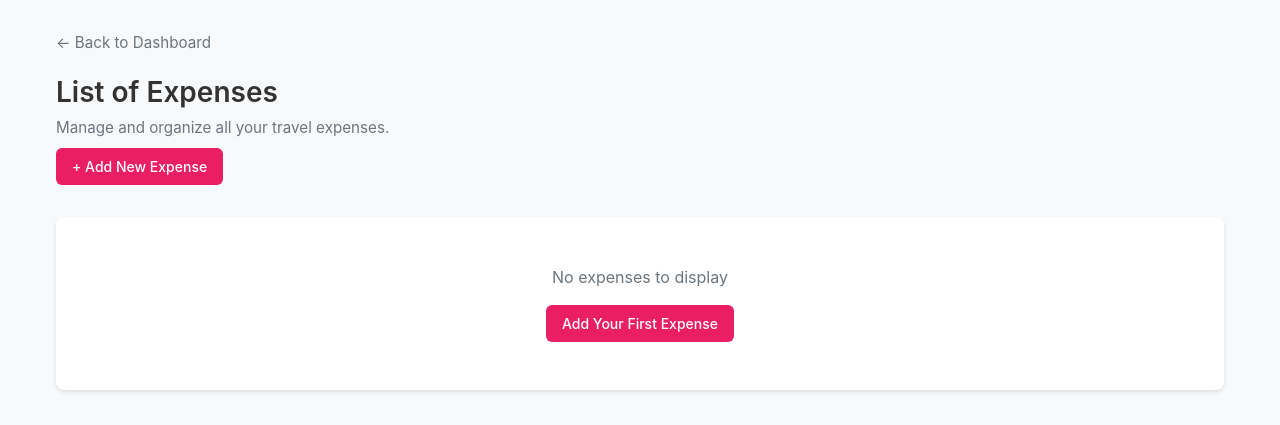
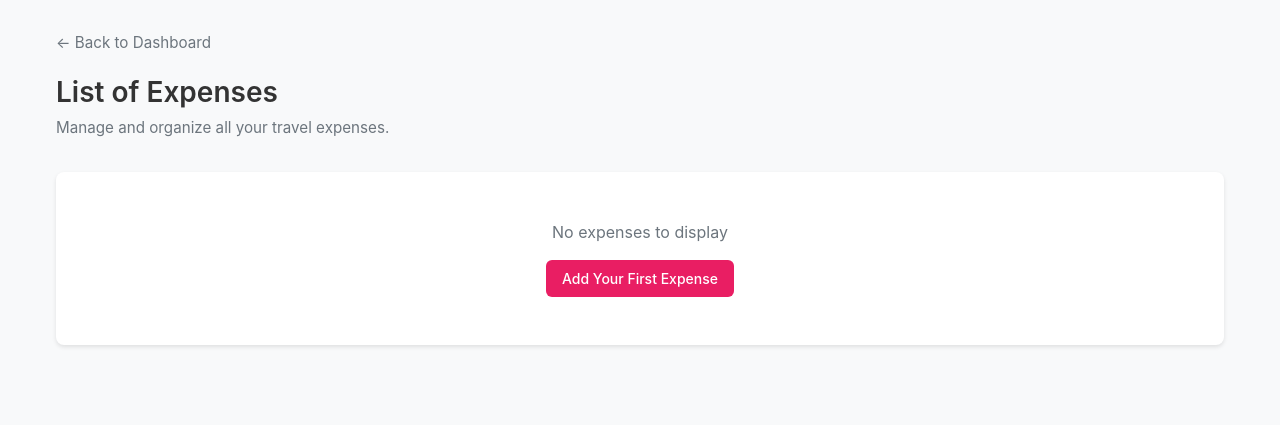
Before and after one commit to emsmccoy/travelpork, a Django app: page /expenses/list/traveller/ in a window 1280 px wide. Shown: the part 70-495 px from the top of the page. Run offline with Django 5.2, Linux system fonts and the light colour scheme; the visitor is signed in with stand-in values (Sample User, id 1); data that the repository does not hold is empty.

Commit message:
fix the expense form

```diff
--- a/expenses/urls.py
+++ b/expenses/urls.py
@@ -4,7 +4,7 @@ from . import views
 app_name = 'expenses'
 
 urlpatterns = [
-    path('create/', views.create_expense, name='expense_create'),
+    # path('create/', views.create_expense, name='expense_create'),
     path('list/traveller/', views.expense_list_traveller, name='expense_list_traveller'),
     path('list/approver/', views.expense_list_approver, name='expense_list_approver'),
     path('<int:expense_id>/detail/', views.expense_detail, name='expense_detail'),
--- a/expenses/views.py
+++ b/expenses/views.py
@@ -1,7 +1,7 @@
 from django.contrib.auth.decorators import login_required
 from django.shortcuts import render, redirect, get_object_or_404
 from .models import Expense
-from expenses.forms import ExpenseForm
+from users.forms import ExpenseForm
 from django.db.models import Sum
 
 # Create your views here.
@@ -38,22 +38,24 @@ def expense_list_approver(request):
     }
     return render(request, 'expenses/expense_list_approver.html', context)
 
-@login_required
-def create_expense(request):
-    if request.method == 'POST':
-        form = ExpenseForm(request.POST)
-        if form.is_valid():
-            expense = form.save(commit=False)
-            expense.user_id = request.user
-            expense.status = "pending"
-            expense.save()
-            return redirect('users:traveller_dashboard')
-    else:
-        form = ExpenseForm()
-    context = {
-        'form': form
-    }
-    return render(request, 'expenses/create_expense.html', context)
+# @login_required
+# def create_expense(request):
+#     if request.method == 'POST':
+#         form = ExpenseForm(request.POST)
+#         if form.is_valid():
+#             expense = form.save(commit=False)
+#             expense.user_id = request.user
+#             expense.status = "pending"
+#             expense.save()
+#             return redirect('users:traveller_dashboard')
+#     else:
+#         form = ExpenseForm()
+#     context = {
+#         'form': form
+#     }
+#     return render(request, 'expenses/create_expense.html', context)
+
+
 
 @login_required
 def expense_detail(request, expense_id):
@@ -68,8 +70,6 @@ def expense_detail(request, expense_id):
         'user_type': user_type,
     }
     return render(request, 'expenses/expense_detail.html', context)
-
-from expenses.forms import ExpenseForm  # Make sure to import your form
 
 @login_required
 def expense_edit_traveller(request, expense_id):
--- a/templates/dashboard/traveller_dashboard.html
+++ b/templates/dashboard/traveller_dashboard.html
@@ -71,9 +71,7 @@
         </div>
         <button type="submit" class="quick-add-submit">Submit</button>
       </form>
-      <div class="detailed-form-link">
-        <a href="#">Need more details? Use the detailed expense form →</a>
-      </div>
+
     </div>
   </div>
 </div>
--- a/templates/expenses/expense_list_traveller.html
+++ b/templates/expenses/expense_list_traveller.html
@@ -25,9 +25,6 @@
     <div class="page-info">
       <h2>List of Expenses</h2>
       <p>Manage and organize all your travel expenses.</p>
-    </div>
-    <div class="page-actions">
-      <a href="{% url 'expenses:expense_create' %}" class="btn btn-primary">+ Add New Expense</a>
     </div>
   </div>
   {% if expenses %}
```
Also changed, not shown: expenses/forms.py (deleted, +0 -12 lines), users/views.py (+10 -5 lines).
